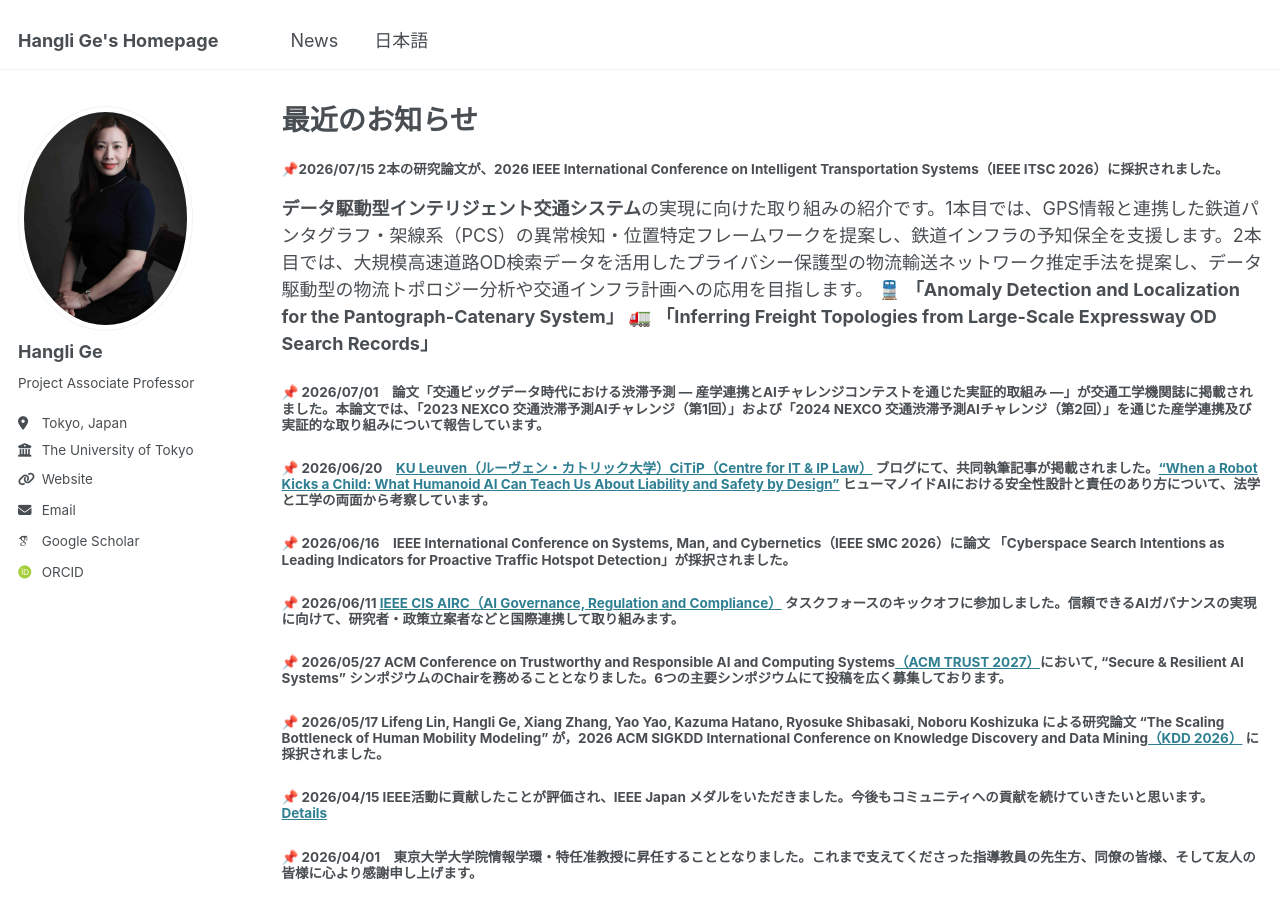
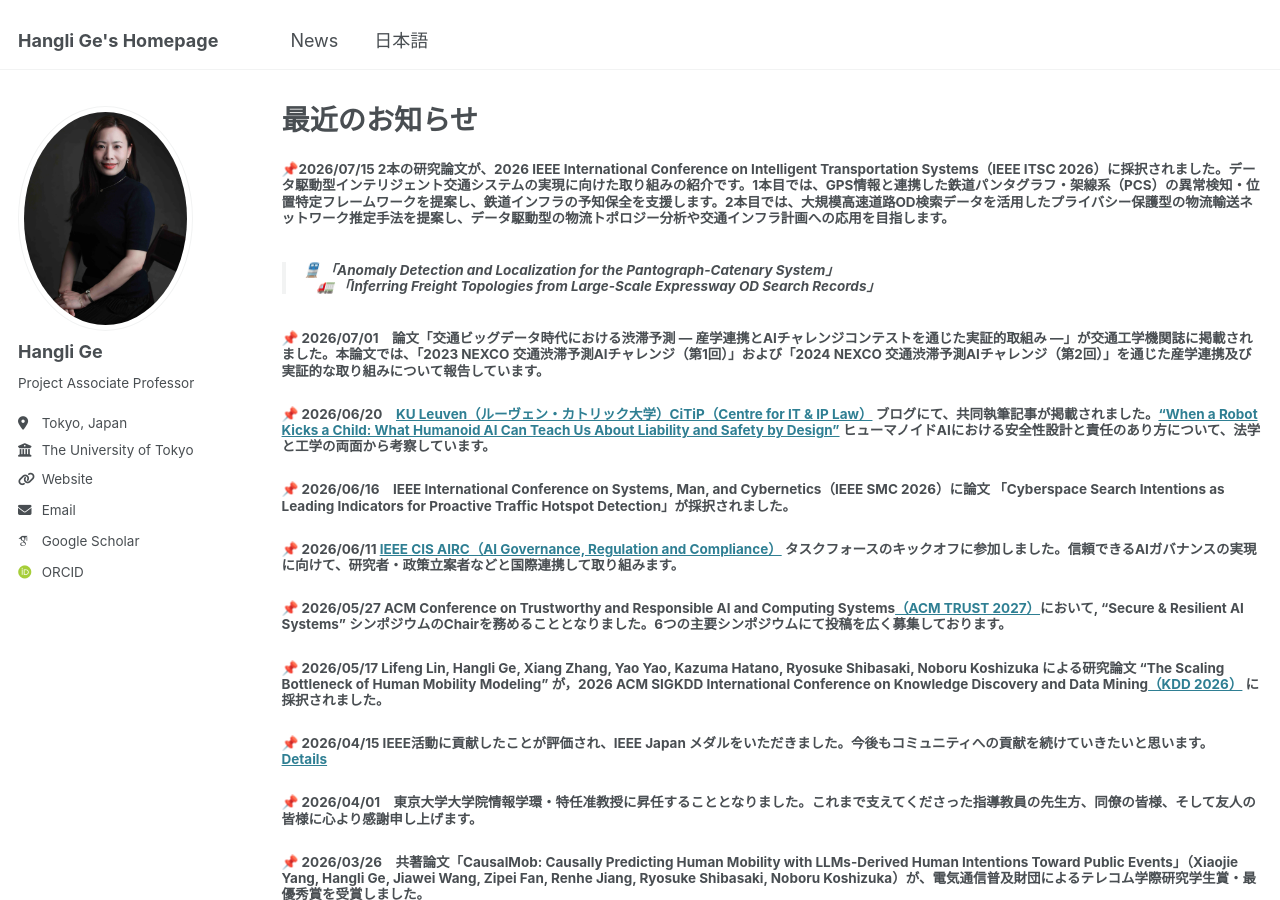
Before and after one commit to christie888/christie888.github.io, a Jekyll site: the page built from _pages/post_jp.md, in a window 1280 px wide and 900 px high. Built offline with Jekyll 4.4.1, drawn with Linux system fonts in a browser that asks for light colours; some web fonts are replaced.

Commit message:
Revise research paper announcement for IEEE ITSC 2026
Updated the announcement of two research papers accepted at IEEE ITSC 2026, including details on their contributions to data-driven intelligent transportation systems.

```diff
--- a/_pages/post_jp.md
+++ b/_pages/post_jp.md
@@ -5,10 +5,8 @@
 ---
 
 
-##### 📌2026/07/15 2本の研究論文が、2026 IEEE International Conference on Intelligent Transportation Systems（IEEE ITSC 2026）に採択されました。
-**データ駆動型インテリジェント交通システム**の実現に向けた取り組みの紹介です。1本目では、GPS情報と連携した鉄道パンタグラフ・架線系（PCS）の異常検知・位置特定フレームワークを提案し、鉄道インフラの予知保全を支援します。2本目では、大規模高速道路OD検索データを活用したプライバシー保護型の物流輸送ネットワーク推定手法を提案し、データ駆動型の物流トポロジー分析や交通インフラ計画への応用を目指します。
-🚆 **「Anomaly Detection and Localization for the Pantograph-Catenary System」**
-🚛 **「Inferring Freight Topologies from Large-Scale Expressway OD Search Records」**
+##### 📌2026/07/15 2本の研究論文が、2026 IEEE International Conference on Intelligent Transportation Systems（IEEE ITSC 2026）に採択されました。**データ駆動型インテリジェント交通システム**の実現に向けた取り組みの紹介です。1本目では、GPS情報と連携した鉄道パンタグラフ・架線系（PCS）の異常検知・位置特定フレームワークを提案し、鉄道インフラの予知保全を支援します。2本目では、大規模高速道路OD検索データを活用したプライバシー保護型の物流輸送ネットワーク推定手法を提案し、データ駆動型の物流トポロジー分析や交通インフラ計画への応用を目指します。
+>###### 🚆 **「Anomaly Detection and Localization for the Pantograph-Catenary System」**　<br>　🚛 **「Inferring Freight Topologies from Large-Scale Expressway OD Search Records」**
 
 
 ##### 📌 2026/07/01　論文「交通ビッグデータ時代における渋滞予測 ― 産学連携とAIチャレンジコンテストを通じた実証的取組み ―」が交通工学機関誌に掲載されました。本論文では、「2023 NEXCO 交通渋滞予測AIチャレンジ（第1回）」および「2024 NEXCO 交通渋滞予測AIチャレンジ（第2回）」を通じた産学連携及び実証的な取り組みについて報告しています。
```
